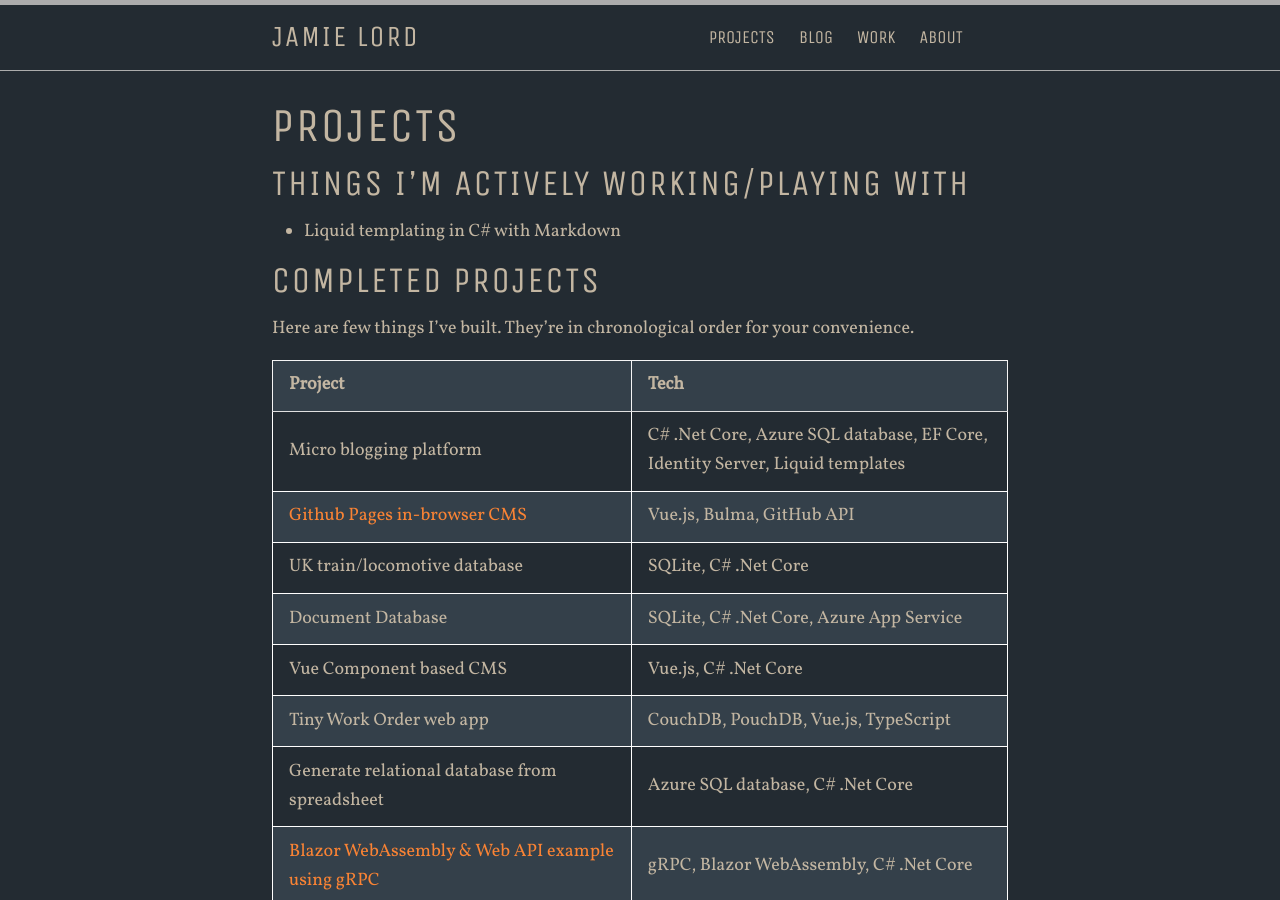
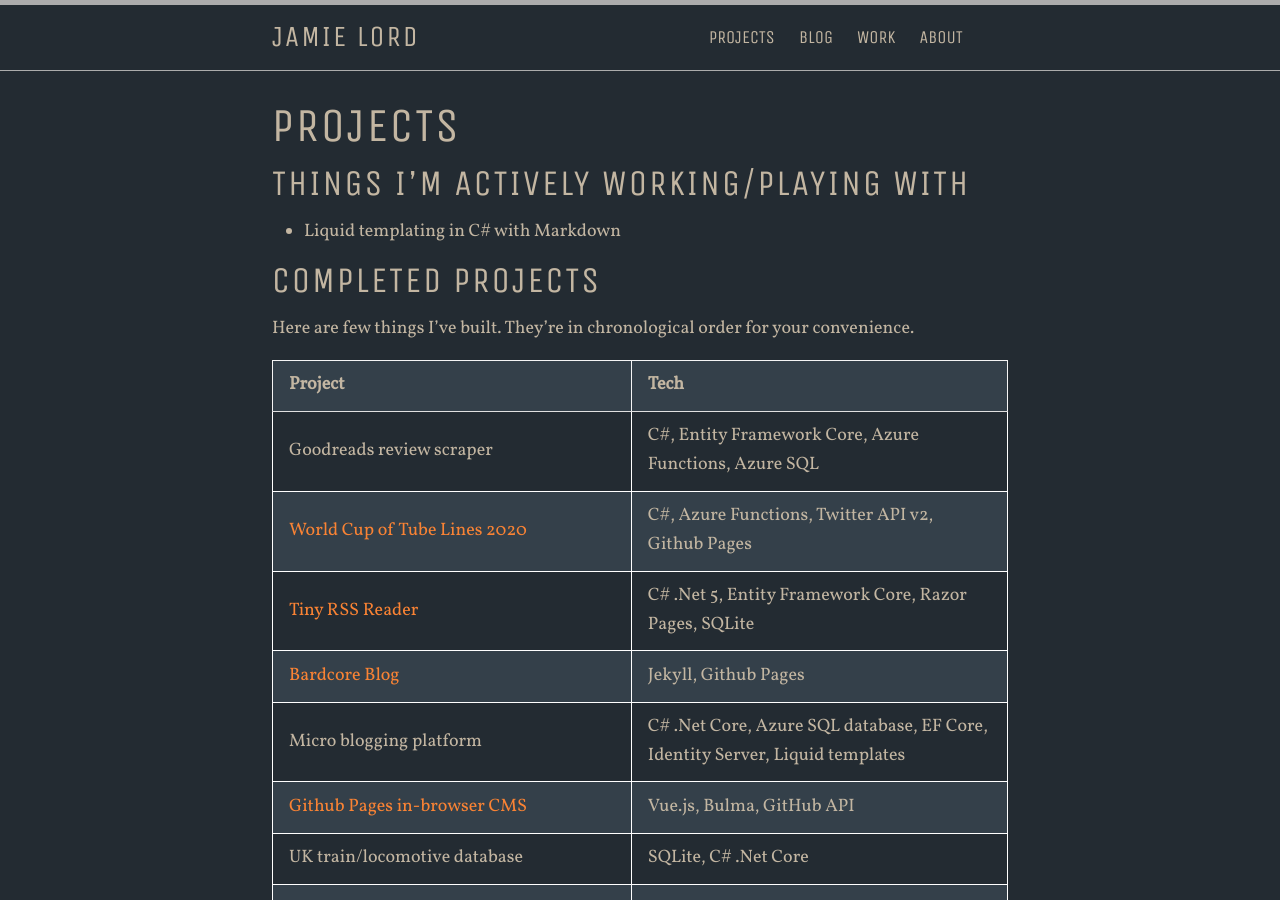
Before and after one commit to jamie-lord/Lord.technology, a Jekyll site: the page built from projects.md, in a window 1280 px wide and 900 px high. Built offline with Jekyll 4.4.1, drawn with Linux system fonts in a browser that asks for light colours; some of the changed text lies outside the part shown.

Commit message:
Updated projects page

```diff
--- a/_config.yml
+++ b/_config.yml
@@ -18,7 +18,7 @@ title: Jamie Lord - Lord.technology
 author: Jamie Lord
 email: jamie@lord.technology
 description: >- # this means to ignore newlines until "baseurl:"
-  Jamie Lord is a developer based in Nottingham, UK using mainly C# .Net Core, Vue.js, TypeScript and Azure technologies to build awesome products.
+  Jamie Lord is a lead developer based in Nottingham, UK using C#, Vue.js, TypeScript and Azure technologies to build awesome products.
 baseurl: "" # the subpath of your site, e.g. /blog
 url: "https://lord.technology" # the base hostname & protocol for your site, e.g. http://example.com
 twitter_username: jme_lord
--- a/projects.md
+++ b/projects.md
@@ -14,6 +14,10 @@ Here are few things I've built. They're in chronological order for your convenie
 
 |Project|Tech|
 |:---|:---|
+|Goodreads review scraper|C#, Entity Framework Core, Azure Functions, Azure SQL|
+|[World Cup of Tube Lines 2020](https://wcol2020.lord.technology)|C#, Azure Functions, Twitter API v2, Github Pages|
+|[Tiny RSS Reader](https://github.com/jamie-lord/Reader)|C# .Net 5, Entity Framework Core, Razor Pages, SQLite|
+|[Bardcore Blog](https://bardcoreblog.com)|Jekyll, Github Pages|
 |Micro blogging platform|C# .Net Core, Azure SQL database, EF Core, Identity Server, Liquid templates|
 |[Github Pages in-browser CMS](https://github.com/jamie-lord/github-cms)|Vue.js, Bulma, GitHub API|
 |UK train/locomotive database|SQLite, C# .Net Core|
@@ -26,7 +30,7 @@ Here are few things I've built. They're in chronological order for your convenie
 |Indexing all GitHub repositories|C# .Net Core, Lucene.Net, Azure Blob Storage, MessagePack|
 |RSS feed ingester|Azure Functions, Cosmos DB, C# .Net Core|
 |Auto-generate REST API from SQL database at runtime|Azure SQL database, C# .Net Core, [SqlKata](https://sqlkata.com), Azure App Service|
-|[Shit food](https://shitfood.wtf)|Vue.js, Azure Functions, Azure Table Storage, Azure SQL database, EF Core, Google Places API, Food Hygiene API, Trip Advisor scraping|
+|[Shit food](https://github.com/jamie-lord/shit-food)|Vue.js, Azure Functions, Azure Table Storage, Azure SQL database, EF Core, Google Places API, Food Hygiene API, Trip Advisor scraping|
 |End to end encrypted social network|Vue.js, Azure Table Storage, .Net Core Web API, [TweetNaCl.js](https://tweetnacl.js.org)|
 |Listing/cataloguing social network|Vue.js, Azure SQL database, .Net Core Web API|
 |Natural language parser (recipe ingredients)|C#, Sprache|
```
